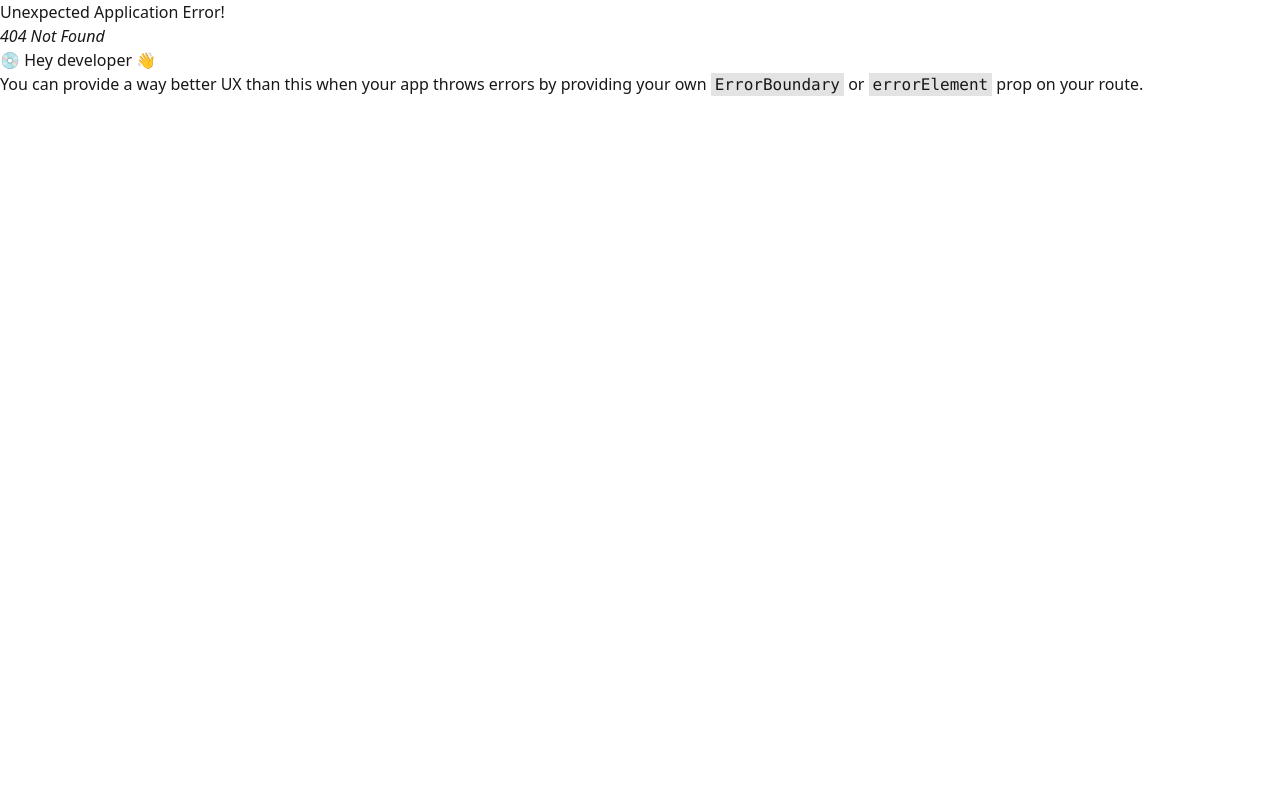
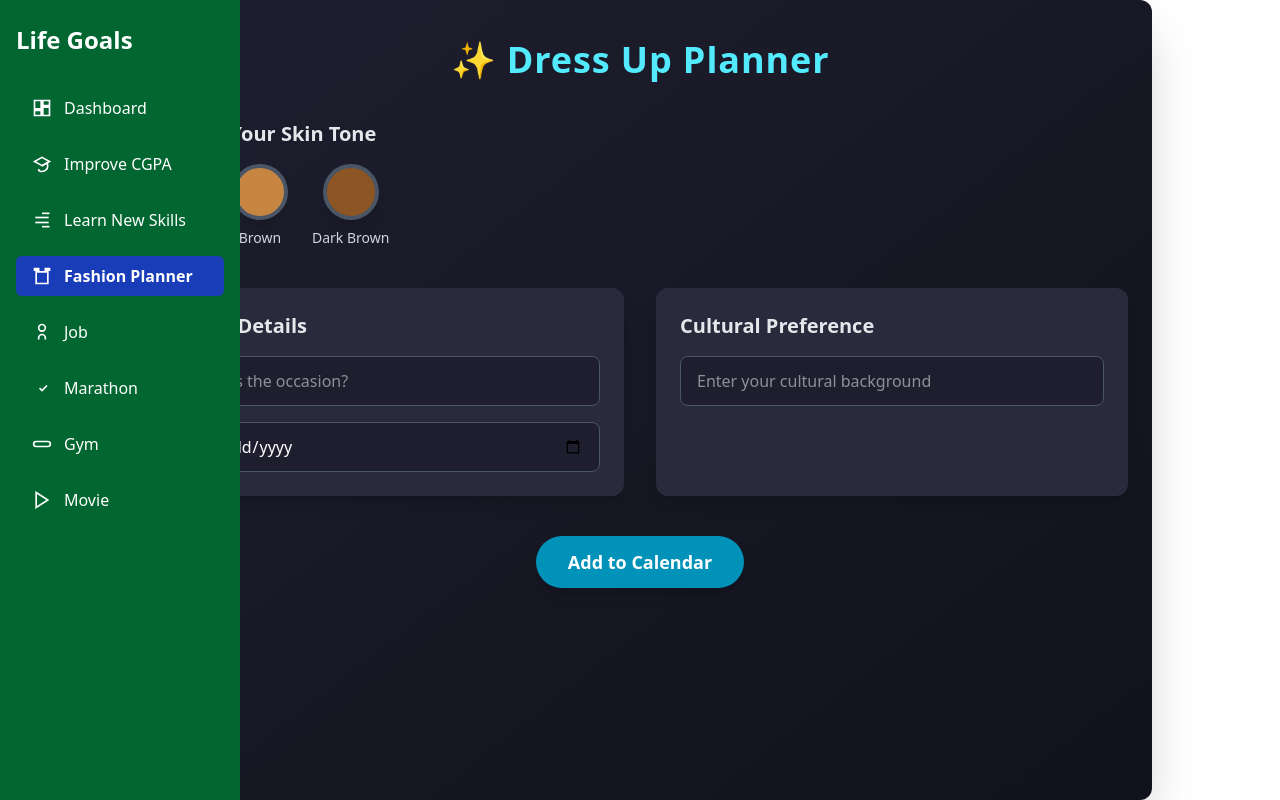
Before and after one commit to AfrinRai/Hackathon25, a React (Vite) app: page /fashion-planner in a window 1280 px wide. Before the commit this address had no page. Built offline with nearby package versions, Linux system fonts and the light colour scheme.

Commit message:
adds fashion planner

```diff
--- a/src/Dashboard/Dashboard.jsx
+++ b/src/Dashboard/Dashboard.jsx
@@ -1,21 +1,25 @@
 import React, { useState } from 'react';
 
+
 const Dashboard = () => {
-  const [cgpa, setCgpa] = useState(3.25); // Default CGPA
-  const [newCgpa, setNewCgpa] = useState(cgpa); // New CGPA input state
-  const [isEditable, setIsEditable] = useState(false); // Flag to toggle CGPA input
+  const [cgpa, setCgpa] = useState(3.25);
+  const [newCgpa, setNewCgpa] = useState(cgpa);
+  const [isEditable, setIsEditable] = useState(false);
 
   const handleCgpaChange = (e) => {
     setNewCgpa(parseFloat(e.target.value));
   };
 
   const handleUpdateClick = () => {
-    setIsEditable(true); // Make CGPA input editable when clicked
+    setIsEditable(true);
+    setNewCgpa(''); // Clear input on edit
   };
 
   const handleCgpaSubmit = () => {
-    setCgpa(newCgpa); // Update the CGPA to the new value
-    setIsEditable(false); // Disable editing after submission
+    if (!isNaN(newCgpa)) {
+      setCgpa(newCgpa);
+      setIsEditable(false);
+    }
   };
 
   return (
@@ -47,7 +51,7 @@ const Dashboard = () => {
                 onClick={handleUpdateClick}
                 className="text-cyan-400 hover:text-cyan-600 transition duration-300"
               >
-                ✏️ {/* Emoji for Edit */}
+                ✏️
               </button>
             </div>
 
@@ -96,6 +100,18 @@ const Dashboard = () => {
           </ul>
         </div>
 
+        {/* Mood Summary Section */}
+        <div className="bg-opacity-20 backdrop-blur-xl rounded-3xl p-8 shadow-lg border border-[#2d3b45] text-center">
+            <h3 className="text-2xl font-semibold border-b border-cyan-500 pb-2 mb-4 text-gray-200">
+                Weekly Mood Summary
+            </h3>
+            <div className="text-6xl mb-2">😀</div>
+            <p className="text-lg text-cyan-400 font-medium">
+                You had a joyful week 😊
+            </p>
+        </div>
+
+
       </div>
     </div>
   );
--- /dev/null
+++ b/src/FashionPlanner/FashionPlanner.jsx
@@ -0,0 +1,118 @@
+import React, { useState } from 'react';
+
+const FashionPlanner = () => {
+  const [skinTone, setSkinTone] = useState('');
+  const [event, setEvent] = useState('');
+  const [culture, setCulture] = useState('');
+  const [events, setEvents] = useState([]);
+  const [eventDate, setEventDate] = useState('');
+
+  const skinTones = [
+    { name: 'Fair', color: '#f9dcc4' },
+    { name: 'Brown', color: '#c68642' },
+    { name: 'Dark Brown', color: '#8d5524' }
+  ];
+
+  const handleAddEvent = () => {
+    if (!event || !eventDate || !skinTone || !culture) return;
+
+    const newEvent = {
+      id: Date.now(),
+      event,
+      date: eventDate,
+      skinTone,
+      culture
+    };
+
+    setEvents([...events, newEvent]);
+    setEvent('');
+    setEventDate('');
+    setCulture('');
+    setSkinTone('');
+  };
+
+  return (
+    <div className="max-w-5xl mx-auto py-10 px-6 text-white font-sans bg-gradient-to-br from-[#1e1e2f] to-[#12121c] min-h-screen rounded-xl shadow-2xl">
+      <h1 className="text-4xl font-bold text-center text-cyan-300 mb-10 tracking-wide">✨ Dress Up Planner</h1>
+
+      {/* Skin Tone Selector */}
+      <div className="mb-10">
+        <h2 className="text-xl font-semibold mb-4 text-gray-200">Choose Your Skin Tone</h2>
+        <div className="flex gap-6">
+          {skinTones.map((tone) => (
+            <div key={tone.name} className="flex flex-col items-center cursor-pointer">
+              <div
+                className={`w-14 h-14 rounded-full shadow-lg border-4 ${
+                  skinTone === tone.name ? 'border-cyan-400 scale-110' : 'border-gray-600'
+                } transition duration-200`}
+                style={{ backgroundColor: tone.color }}
+                onClick={() => setSkinTone(tone.name)}
+              ></div>
+              <span className="mt-2 text-sm text-gray-300">{tone.name}</span>
+            </div>
+          ))}
+        </div>
+      </div>
+
+      {/* Event + Culture Section */}
+      <div className="grid md:grid-cols-2 gap-8 mb-10">
+        <div className="bg-[#2a2a3d] p-6 rounded-xl shadow-lg">
+          <h2 className="text-xl font-semibold mb-4 text-gray-200">Event Details</h2>
+          <input
+            type="text"
+            placeholder="What’s the occasion?"
+            className="w-full bg-[#1e1e2f] text-white border border-gray-600 rounded-lg px-4 py-3 mb-4 focus:outline-none focus:border-cyan-400"
+            value={event}
+            onChange={(e) => setEvent(e.target.value)}
+          />
+          <input
+            type="date"
+            className="w-full bg-[#1e1e2f] text-white border border-gray-600 rounded-lg px-4 py-3 focus:outline-none focus:border-cyan-400"
+            value={eventDate}
+            onChange={(e) => setEventDate(e.target.value)}
+          />
+        </div>
+
+        <div className="bg-[#2a2a3d] p-6 rounded-xl shadow-lg">
+          <h2 className="text-xl font-semibold mb-4 text-gray-200">Cultural Preference</h2>
+          <input
+            type="text"
+            placeholder="Enter your cultural background"
+            className="w-full bg-[#1e1e2f] text-white border border-gray-600 rounded-lg px-4 py-3 focus:outline-none focus:border-cyan-400"
+            value={culture}
+            onChange={(e) => setCulture(e.target.value)}
+          />
+        </div>
+      </div>
+
+      {/* Add Event Button */}
+      <div className="text-center mb-12">
+        <button
+          onClick={handleAddEvent}
+          className="bg-cyan-600 hover:bg-cyan-500 transition duration-300 px-8 py-3 rounded-full text-lg font-semibold shadow-lg"
+        >
+          Add to Calendar
+        </button>
+      </div>
+
+      {/* Upcoming Events */}
+      {events.length > 0 && (
+        <div className="bg-[#2a2a3d] p-6 rounded-xl shadow-lg">
+          <h2 className="text-2xl font-semibold text-gray-100 mb-6">📅 Upcoming Events</h2>
+          <div className="grid md:grid-cols-2 gap-6">
+            {events.map((ev) => (
+              <div key={ev.id} className="bg-[#1e1e2f] p-5 rounded-xl border border-gray-700 shadow-md">
+                <h3 className="text-xl font-bold text-cyan-400 mb-2">{ev.event}</h3>
+                <p className="text-gray-300 mb-1">📆 Date: <span className="text-white">{ev.date}</span></p>
+                <p className="text-gray-300 mb-1">🎨 Skin Tone: <span className="text-white">{ev.skinTone}</span></p>
+                <p className="text-gray-300">🌍 Culture: <span className="text-white">{ev.culture}</span></p>
+              </div>
+            ))}
+          </div>
+        </div>
+      )}
+    </div>
+  );
+};
+
+export default FashionPlanner;
--- a/src/Home/Navbar.jsx
+++ b/src/Home/Navbar.jsx
@@ -34,8 +34,8 @@ const links = [
     ),
   },
   {
-    name: 'Dress Better',
-    path: '/dress-better',
+    name: 'Fashion Planner',
+    path: '/fashion-planner',
     icon: (
       <svg className="w-5 h-5" fill="none" stroke="currentColor" strokeWidth="2" viewBox="0 0 24 24">
         <path d="M16 3h5v2h-5zM3 3h5v2H3zM5 21V7h14v14z" />
--- a/src/Root.jsx
+++ b/src/Root.jsx
@@ -8,6 +8,7 @@ const links = (
         <li><NavLink to='/job' className={({ isActive }) => isActive ? 'text-blue-700' : ''}>Job</NavLink></li>
         <li><NavLink to='/improve-cgpa' className={({ isActive }) => isActive ? 'text-blue-700' : ''}>Improve CGPA</NavLink></li>
         <li><NavLink to='/dashboard' className={({ isActive }) => isActive ? 'text-blue-700' : ''}>Dashboard</NavLink></li>
+        <li><NavLink to='/fashion-planner' className={({ isActive }) => isActive ? 'text-blue-700' : ''}>Fashion Planner</NavLink></li>
     </>
 );
 
--- a/src/main.jsx
+++ b/src/main.jsx
@@ -10,6 +10,7 @@ import Home from './Home/Home';
 import Job from './Job/Job';
 import ImproveCGPA from './ImproveCGPA/ImproveCGPA';
 import Dashboard from './Dashboard/Dashboard';
+import FashionPlanner from './FashionPlanner/FashionPlanner';
 
 
 
@@ -33,6 +34,10 @@ const router = createBrowserRouter([
           {
             path: '/dashboard',
             element: <Dashboard></Dashboard>
+          },
+          {
+            path: '/fashion-planner',
+            element: <FashionPlanner></FashionPlanner>
           }
         ]
     },
```
